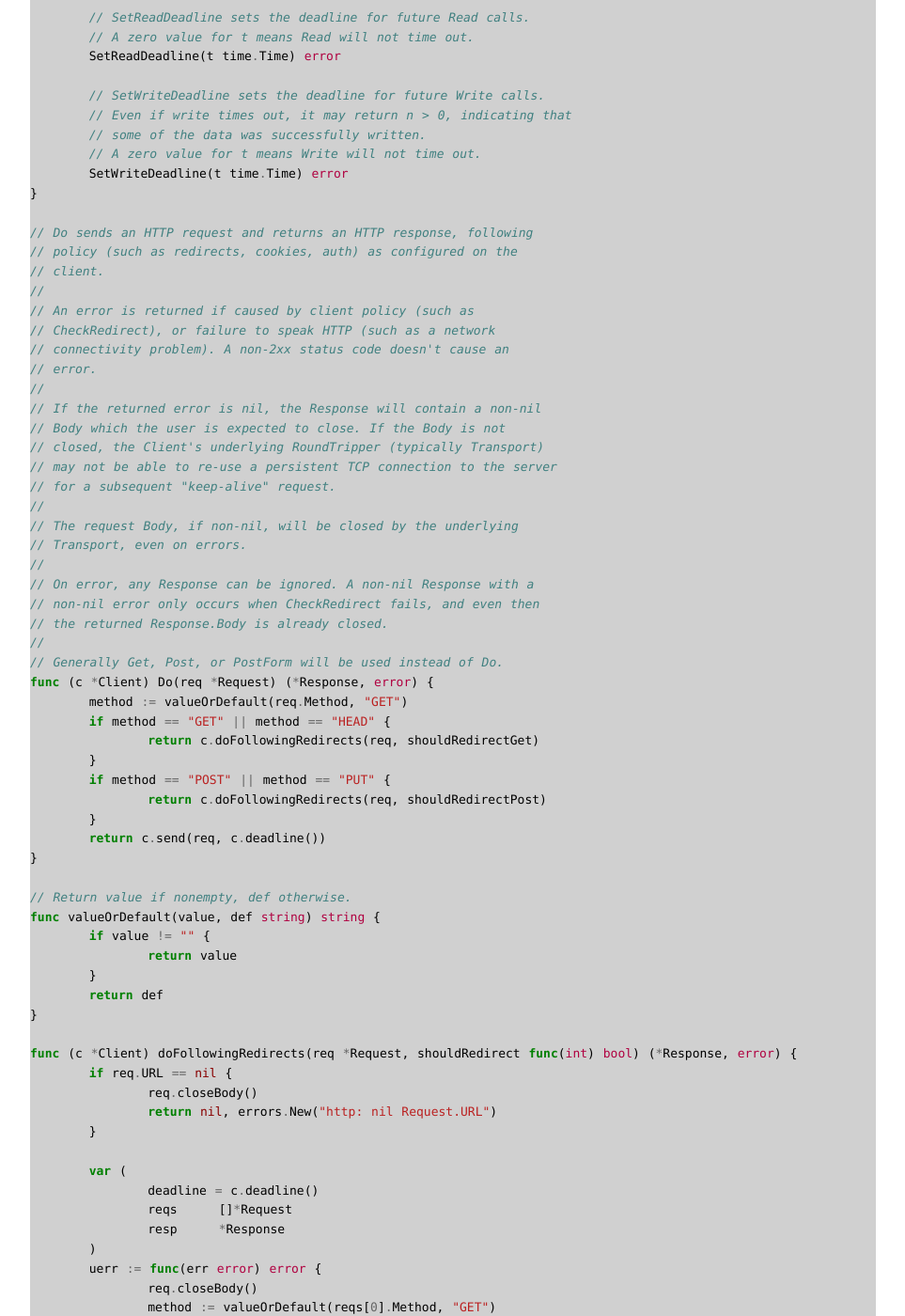
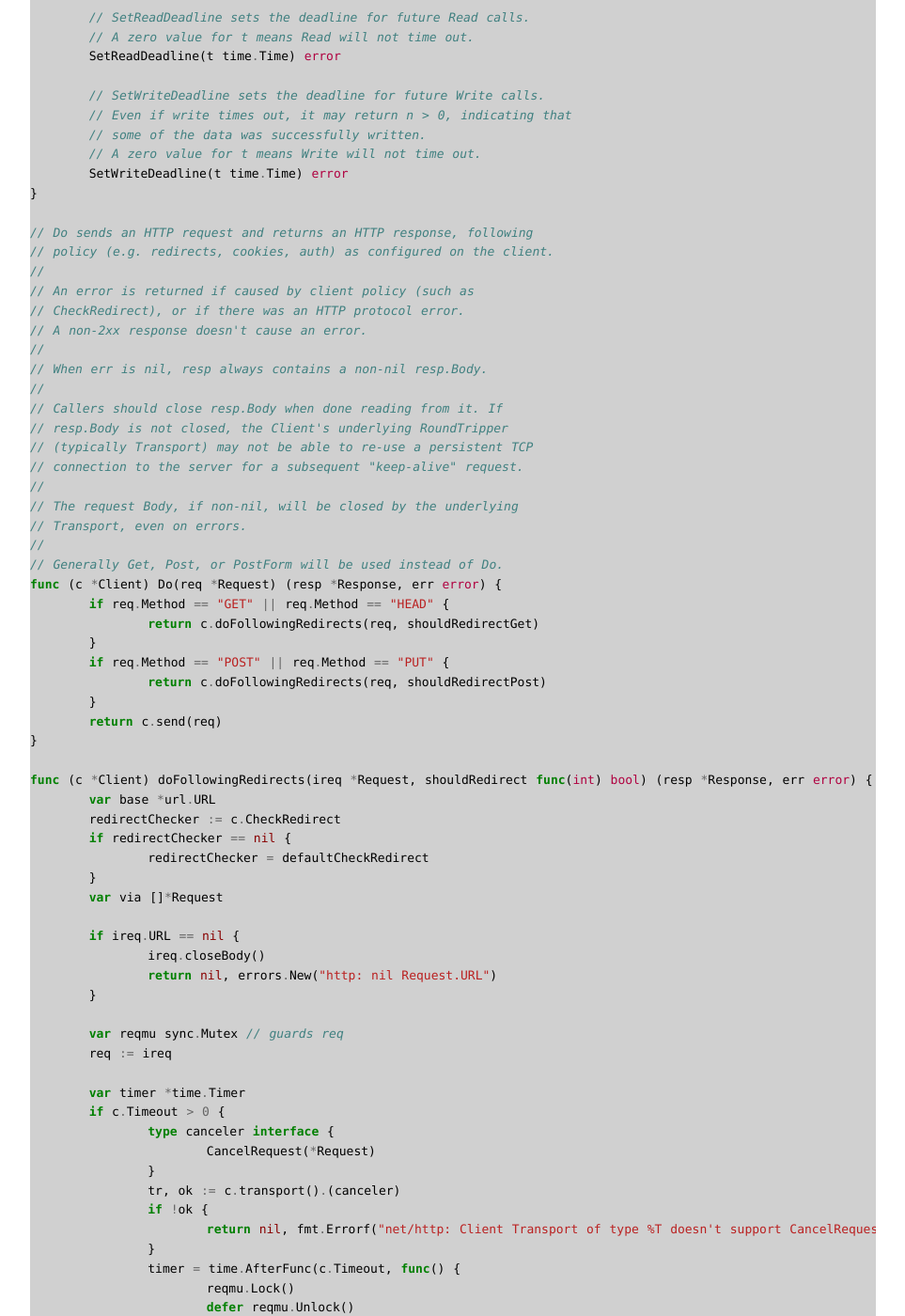
Before and after one commit to duyanghao/duyanghao.github.io, a Jekyll site: the page built from _posts/2017-3-7-Golang_SetReadDeadline.md, in a window 1280 px wide and 1400 px high, scrolled down 22597 px. Shown: the whole window at 94% size, without its empty margins (158-1121 px from the left). Built offline with Jekyll 4.4.1, drawn with Linux system fonts in a browser that asks for light colours; some web fonts are replaced; comment, search, counter and statistics services are not loaded; some of the changed text lies outside the part shown.

Commit message:
update _posts/2017-3-7-Golang_SetReadDeadline.md
Signed-off-by: “duyanghao” <1294057873@qq.com>

````diff
--- a/_posts/2017-3-7-Golang_SetReadDeadline.md
+++ b/_posts/2017-3-7-Golang_SetReadDeadline.md
@@ -1105,150 +1105,142 @@
 }
 
 // Do sends an HTTP request and returns an HTTP response, following
-// policy (such as redirects, cookies, auth) as configured on the
-// client.
+// policy (e.g. redirects, cookies, auth) as configured on the client.
 //
 // An error is returned if caused by client policy (such as
-// CheckRedirect), or failure to speak HTTP (such as a network
-// connectivity problem). A non-2xx status code doesn't cause an
-// error.
-//
-// If the returned error is nil, the Response will contain a non-nil
-// Body which the user is expected to close. If the Body is not
-// closed, the Client's underlying RoundTripper (typically Transport)
-// may not be able to re-use a persistent TCP connection to the server
-// for a subsequent "keep-alive" request.
+// CheckRedirect), or if there was an HTTP protocol error.
+// A non-2xx response doesn't cause an error.
+//
+// When err is nil, resp always contains a non-nil resp.Body.
+//
+// Callers should close resp.Body when done reading from it. If
+// resp.Body is not closed, the Client's underlying RoundTripper
+// (typically Transport) may not be able to re-use a persistent TCP
+// connection to the server for a subsequent "keep-alive" request.
 //
 // The request Body, if non-nil, will be closed by the underlying
 // Transport, even on errors.
 //
-// On error, any Response can be ignored. A non-nil Response with a
-// non-nil error only occurs when CheckRedirect fails, and even then
-// the returned Response.Body is already closed.
-//
 // Generally Get, Post, or PostForm will be used instead of Do.
-func (c *Client) Do(req *Request) (*Response, error) {
-	method := valueOrDefault(req.Method, "GET")
-	if method == "GET" || method == "HEAD" {
+func (c *Client) Do(req *Request) (resp *Response, err error) {
+	if req.Method == "GET" || req.Method == "HEAD" {
 		return c.doFollowingRedirects(req, shouldRedirectGet)
 	}
-	if method == "POST" || method == "PUT" {
+	if req.Method == "POST" || req.Method == "PUT" {
 		return c.doFollowingRedirects(req, shouldRedirectPost)
 	}
-	return c.send(req, c.deadline())
-}
-
-// Return value if nonempty, def otherwise.
-func valueOrDefault(value, def string) string {
-	if value != "" {
-		return value
-	}
-	return def
-}
-
-func (c *Client) doFollowingRedirects(req *Request, shouldRedirect func(int) bool) (*Response, error) {
-	if req.URL == nil {
-		req.closeBody()
+	return c.send(req)
+}
+
+func (c *Client) doFollowingRedirects(ireq *Request, shouldRedirect func(int) bool) (resp *Response, err error) {
+	var base *url.URL
+	redirectChecker := c.CheckRedirect
+	if redirectChecker == nil {
+		redirectChecker = defaultCheckRedirect
+	}
+	var via []*Request
+
+	if ireq.URL == nil {
+		ireq.closeBody()
 		return nil, errors.New("http: nil Request.URL")
 	}
 
-	var (
-		deadline = c.deadline()
-		reqs     []*Request
-		resp     *Response
-	)
-	uerr := func(err error) error {
-		req.closeBody()
-		method := valueOrDefault(reqs[0].Method, "GET")
-		var urlStr string
-		if resp != nil && resp.Request != nil {
-			urlStr = resp.Request.URL.String()
-		} else {
-			urlStr = req.URL.String()
-		}
-		return &url.Error{
-			Op:  method[:1] + strings.ToLower(method[1:]),
-			URL: urlStr,
-			Err: err,
-		}
-	}
-	for {
-		// For all but the first request, create the next
-		// request hop and replace req.
-		if len(reqs) > 0 {
-			loc := resp.Header.Get("Location")
-			if loc == "" {
-				return nil, uerr(fmt.Errorf("%d response missing Location header", resp.StatusCode))
-			}
-			u, err := req.URL.Parse(loc)
+	var reqmu sync.Mutex // guards req
+	req := ireq
+
+	var timer *time.Timer
+	if c.Timeout > 0 {
+		type canceler interface {
+			CancelRequest(*Request)
+		}
+		tr, ok := c.transport().(canceler)
+		if !ok {
+			return nil, fmt.Errorf("net/http: Client Transport of type %T doesn't support CancelRequest; Timeout not supported", c.transport())
+		}
+		timer = time.AfterFunc(c.Timeout, func() {
+			reqmu.Lock()
+			defer reqmu.Unlock()
+			tr.CancelRequest(req)
+		})
+	}
+
+	urlStr := "" // next relative or absolute URL to fetch (after first request)
+	redirectFailed := false
+	for redirect := 0; ; redirect++ {
+		if redirect != 0 {
+			nreq := new(Request)
+			nreq.Method = ireq.Method
+			if ireq.Method == "POST" || ireq.Method == "PUT" {
+				nreq.Method = "GET"
+			}
+			nreq.Header = make(Header)
+			nreq.URL, err = base.Parse(urlStr)
 			if err != nil {
-				return nil, uerr(fmt.Errorf("failed to parse Location header %q: %v", loc, err))
-			}
-			ireq := reqs[0]
-			req = &Request{
-				Method:   ireq.Method,
-				Response: resp,
-				URL:      u,
-				Header:   make(Header),
-				Cancel:   ireq.Cancel,
-				ctx:      ireq.ctx,
-			}
-			if ireq.Method == "POST" || ireq.Method == "PUT" {
-				req.Method = "GET"
-			}
-			// Add the Referer header from the most recent
-			// request URL to the new one, if it's not https->http:
-			if ref := refererForURL(reqs[len(reqs)-1].URL, req.URL); ref != "" {
-				req.Header.Set("Referer", ref)
-			}
-			err = c.checkRedirect(req, reqs)
-
-			// Sentinel error to let users select the
-			// previous response, without closing its
-			// body. See Issue 10069.
-			if err == ErrUseLastResponse {
-				return resp, nil
-			}
-
-			// Close the previous response's body. But
-			// read at least some of the body so if it's
-			// small the underlying TCP connection will be
-			// re-used. No need to check for errors: if it
-			// fails, the Transport won't reuse it anyway.
+				break
+			}
+			if len(via) > 0 {
+				// Add the Referer header.
+				lastReq := via[len(via)-1]
+				if lastReq.URL.Scheme != "https" {
+					nreq.Header.Set("Referer", lastReq.URL.String())
+				}
+
+				err = redirectChecker(nreq, via)
+				if err != nil {
+					redirectFailed = true
+					break
+				}
+			}
+			reqmu.Lock()
+			req = nreq
+			reqmu.Unlock()
+		}
+
+		urlStr = req.URL.String()
+		if resp, err = c.send(req); err != nil {
+			break
+		}
+
+		if shouldRedirect(resp.StatusCode) {
+			// Read the body if small so underlying TCP connection will be re-used.
+			// No need to check for errors: if it fails, Transport won't reuse it anyway.
 			const maxBodySlurpSize = 2 << 10
 			if resp.ContentLength == -1 || resp.ContentLength <= maxBodySlurpSize {
 				io.CopyN(ioutil.Discard, resp.Body, maxBodySlurpSize)
 			}
 			resp.Body.Close()
-
-			if err != nil {
-				// Special case for Go 1 compatibility: return both the response
-				// and an error if the CheckRedirect function failed.
-				// See https://golang.org/issue/3795
-				// The resp.Body has already been closed.
-				ue := uerr(err)
-				ue.(*url.Error).URL = loc
-				return resp, ue
-			}
-		}
-
-		reqs = append(reqs, req)
-
-		var err error
-		if resp, err = c.send(req, deadline); err != nil {
-			if !deadline.IsZero() && !time.Now().Before(deadline) {
-				err = &httpError{
-					err:     err.Error() + " (Client.Timeout exceeded while awaiting headers)",
-					timeout: true,
-				}
-			}
-			return nil, uerr(err)
-		}
-
-		if !shouldRedirect(resp.StatusCode) {
-			return resp, nil
-		}
-	}
+			if urlStr = resp.Header.Get("Location"); urlStr == "" {
+				err = errors.New(fmt.Sprintf("%d response missing Location header", resp.StatusCode))
+				break
+			}
+			base = req.URL
+			via = append(via, req)
+			continue
+		}
+		if timer != nil {
+			resp.Body = &cancelTimerBody{timer, resp.Body}
+		}
+		return resp, nil
+	}
+
+	method := ireq.Method
+	urlErr := &url.Error{
+		Op:  method[0:1] + strings.ToLower(method[1:]),
+		URL: urlStr,
+		Err: err,
+	}
+
+	if redirectFailed {
+		// Special case for Go 1 compatibility: return both the response
+		// and an error if the CheckRedirect function failed.
+		// See http://golang.org/issue/3795
+		return resp, urlErr
+	}
+
+	if resp != nil {
+		resp.Body.Close()
+	}
+	return nil, urlErr
 }
 
 // True if the specified HTTP status code is one for which the Get utility should
@@ -1577,4 +1569,165 @@
 	return nil
 }
 
+struct PollDesc
+{
+	PollDesc* link;	// in pollcache, protected by pollcache.Lock
+
+	// The lock protects pollOpen, pollSetDeadline, pollUnblock and deadlineimpl operations.
+	// This fully covers seq, rt and wt variables. fd is constant throughout the PollDesc lifetime.
+	// pollReset, pollWait, pollWaitCanceled and runtime·netpollready (IO rediness notification)
+	// proceed w/o taking the lock. So closing, rg, rd, wg and wd are manipulated
+	// in a lock-free way by all operations.
+	Lock;		// protectes the following fields
+	uintptr	fd;
+	bool	closing;
+	uintptr	seq;	// protects from stale timers and ready notifications
+	G*	rg;	// READY, WAIT, G waiting for read or nil
+	Timer	rt;	// read deadline timer (set if rt.fv != nil)
+	int64	rd;	// read deadline
+	G*	wg;	// READY, WAIT, G waiting for write or nil
+	Timer	wt;	// write deadline timer
+	int64	wd;	// write deadline
+	void*	user;	// user settable cookie
+};
+
+func runtime_pollSetDeadline(pd *PollDesc, d int64, mode int) {
+	G *rg, *wg;
+
+	runtime·lock(pd);
+	if(pd->closing) {
+		runtime·unlock(pd);
+		return;
+	}
+	pd->seq++;  // invalidate current timers
+	// Reset current timers.
+	if(pd->rt.fv) {
+		runtime·deltimer(&pd->rt);
+		pd->rt.fv = nil;
+	}
+	if(pd->wt.fv) {
+		runtime·deltimer(&pd->wt);
+		pd->wt.fv = nil;
+	}
+	// Setup new timers.
+	if(d != 0 && d <= runtime·nanotime())
+		d = -1;
+	if(mode == 'r' || mode == 'r'+'w')
+		pd->rd = d;
+	if(mode == 'w' || mode == 'r'+'w')
+		pd->wd = d;
+	if(pd->rd > 0 && pd->rd == pd->wd) {
+		pd->rt.fv = &deadlineFn;
+		pd->rt.when = pd->rd;
+		// Copy current seq into the timer arg.
+		// Timer func will check the seq against current descriptor seq,
+		// if they differ the descriptor was reused or timers were reset.
+		pd->rt.arg.type = (Type*)pd->seq;
+		pd->rt.arg.data = pd;
+		runtime·addtimer(&pd->rt);
+	} else {
+		if(pd->rd > 0) {
+			pd->rt.fv = &readDeadlineFn;
+			pd->rt.when = pd->rd;
+			pd->rt.arg.type = (Type*)pd->seq;
+			pd->rt.arg.data = pd;
+			runtime·addtimer(&pd->rt);
+		}
+		if(pd->wd > 0) {
+			pd->wt.fv = &writeDeadlineFn;
+			pd->wt.when = pd->wd;
+			pd->wt.arg.type = (Type*)pd->seq;
+			pd->wt.arg.data = pd;
+			runtime·addtimer(&pd->wt);
+		}
+	}
+	// If we set the new deadline in the past, unblock currently pending IO if any.
+	rg = nil;
+	runtime·atomicstorep(&wg, nil);  // full memory barrier between stores to rd/wd and load of rg/wg in netpollunblock
+	if(pd->rd < 0)
+		rg = netpollunblock(pd, 'r', false);
+	if(pd->wd < 0)
+		wg = netpollunblock(pd, 'w', false);
+	runtime·unlock(pd);
+	if(rg)
+		runtime·ready(rg);
+	if(wg)
+		runtime·ready(wg);
+}
+
+static void
+readDeadline(int64 now, Eface arg)
+{
+	deadlineimpl(now, arg, true, false);
+}
+
+static void
+deadlineimpl(int64 now, Eface arg, bool read, bool write)
+{
+	PollDesc *pd;
+	uint32 seq;
+	G *rg, *wg;
+
+	USED(now);
+	pd = (PollDesc*)arg.data;
+	// This is the seq when the timer was set.
+	// If it's stale, ignore the timer event.
+	seq = (uintptr)arg.type;
+	rg = wg = nil;
+	runtime·lock(pd);
+	if(seq != pd->seq) {
+		// The descriptor was reused or timers were reset.
+		runtime·unlock(pd);
+		return;
+	}
+	if(read) {
+		if(pd->rd <= 0 || pd->rt.fv == nil)
+			runtime·throw("deadlineimpl: inconsistent read deadline");
+		pd->rd = -1;
+		runtime·atomicstorep(&pd->rt.fv, nil);  // full memory barrier between store to rd and load of rg in netpollunblock
+		rg = netpollunblock(pd, 'r', false);
+	}
+	if(write) {
+		if(pd->wd <= 0 || (pd->wt.fv == nil && !read))
+			runtime·throw("deadlineimpl: inconsistent write deadline");
+		pd->wd = -1;
+		runtime·atomicstorep(&pd->wt.fv, nil);  // full memory barrier between store to wd and load of wg in netpollunblock
+		wg = netpollunblock(pd, 'w', false);
+	}
+	runtime·unlock(pd);
+	if(rg)
+		runtime·ready(rg);
+	if(wg)
+		runtime·ready(wg);
+}
+
+static G*
+netpollunblock(PollDesc *pd, int32 mode, bool ioready)
+{
+	G **gpp, *old, *new;
+
+	gpp = &pd->rg;
+	if(mode == 'w')
+		gpp = &pd->wg;
+
+	for(;;) {
+		old = *gpp;
+		if(old == READY)
+			return nil;
+		if(old == nil && !ioready) {
+			// Only set READY for ioready. runtime_pollWait
+			// will check for timeout/cancel before waiting.
+			return nil;
+		}
+		new = nil;
+		if(ioready)
+			new = READY;
+		if(runtime·casp(gpp, old, new))
+			break;
+	}
+	if(old > WAIT)
+		return old;  // must be G*
+	return nil;
+}
+
 ```
````
